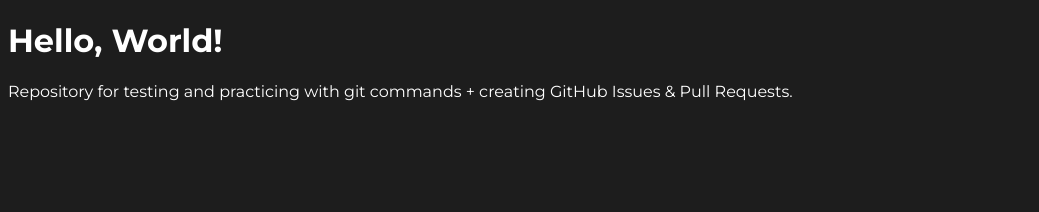
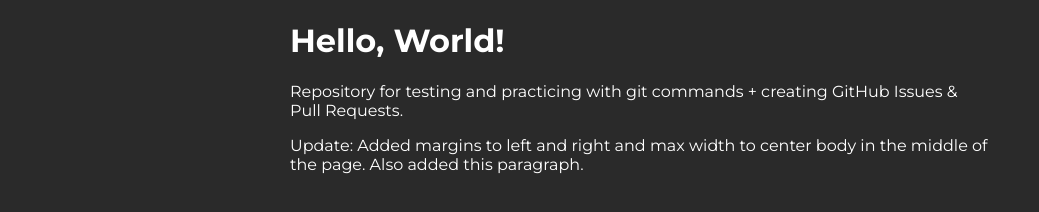
Before and after one commit to tomasohCHOM/git-test, a plain HTML site: page index.html in a window 1280 px wide. Shown: the whole page, without its empty margins (0-1039 px from the left). Drawn offline with Linux system fonts and the light colour scheme.

Commit message:
Added margins to page

```diff
--- a/index.html
+++ b/index.html
@@ -17,7 +17,9 @@
       }
 
       body {
-        background-color: rgb(29, 29, 29);
+        max-width: 700px;
+        margin: 0 auto;
+        background-color: rgb(42, 42, 42);
         color: white;
       }
     </style>
@@ -29,5 +31,9 @@
       Repository for testing and practicing with git commands + creating GitHub
       Issues & Pull Requests.
     </p>
+    <p>
+      Update: Added margins to left and right and max width to center body in
+      the middle of the page. Also added this paragraph.
+    </p>
   </body>
 </html>
```
